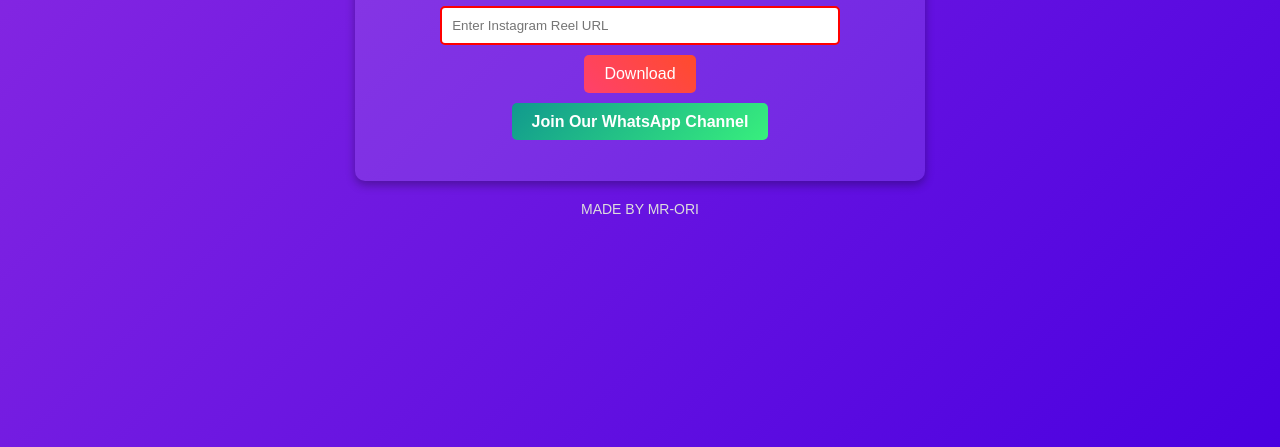
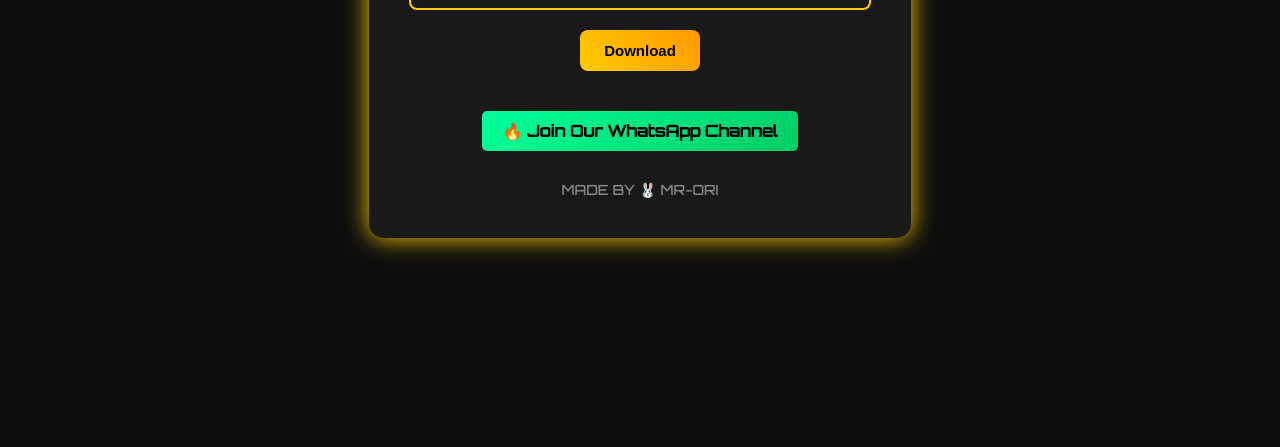
Before and after one commit to arijit7899/MR-ORI-01, a plain HTML site: page index.html in a window 1280 px wide. Shown: the part 353-800 px from the top of the page. Drawn offline with Linux system fonts and the light colour scheme.

Commit message:
Update index.html

```diff
--- a/index.html
+++ b/index.html
@@ -1,82 +1,110 @@
-<!DOCTYPE html><html lang="en">
+<!DOCTYPE html>
+<html lang="en">
 <head>
-    <meta charset="UTF-8">
-    <meta name="viewport" content="width=device-width, initial-scale=1.0">
-    <title>Instagram Reel Downloader</title>
+  <meta charset="UTF-8" />
+  <meta name="viewport" content="width=device-width, initial-scale=1.0"/>
+  <title>Mr Rabbit Insta Reel Downloader</title>
   <style>
     body {
-            font-family: Arial, sans-serif;
+      font-family: 'Orbitron', sans-serif;
+      background: #0d0d0d;
       margin: 0;
       padding: 0;
-background: linear-gradient(135deg, #8E2DE2, #4A00E0);
       display: flex;
+      justify-content: center;
+      align-items: center;
       flex-direction: column;
-            align-items: center;
-            justify-content: center;
       min-height: 100vh;
-            color: white;
+      color: #fff;
+    }
+
+    .container {
+      background: rgba(255, 255, 255, 0.05);
+      padding: 40px 30px;
+      border-radius: 15px;
+      box-shadow: 0 0 25px #ffcc00;
       text-align: center;
+      max-width: 90%;
     }
-        .container {
-            background: rgba(255, 255, 255, 0.1);
-            padding: 50px;
-            border-radius: 10px;
-            box-shadow: 0 4px 10px rgba(0, 0, 0, 0.3);
+
+    h1 {
+      font-size: 26px;
+      margin-bottom: 20px;
+      color: #ffcc00;
     }
+
     input[type="text"] {
-            width: 80%;
-            padding: 10px;
-            border: 2px solid red;
-            border-radius: 5px;
-            margin-bottom: 10px;
+      width: 90%;
+      padding: 12px;
+      margin-bottom: 20px;
+      border: 2px solid #ffcc00;
+      border-radius: 8px;
+      background: transparent;
+      color: #fff;
+      font-size: 14px;
       outline: none;
     }
+
     button {
+      padding: 12px 24px;
+      font-size: 15px;
+      font-weight: bold;
+      background: linear-gradient(45deg, #ffcc00, #ff9900);
+      border: none;
+      border-radius: 8px;
+      color: #000;
+      cursor: pointer;
+      transition: 0.3s ease;
+    }
+
+    button:hover {
+      background: #ffaa00;
+    }
+
+    .whatsapp-button {
+      display: inline-block;
+      margin-top: 20px;
       padding: 10px 20px;
-            font-size: 16px;
-            color: white;
-          background: linear-gradient(45deg, #ff416c, #ff4b2b);
-            border: none;
+      background: linear-gradient(135deg, #00ff99, #00cc66);
+      color: #000;
+      text-decoration: none;
       border-radius: 5px;
-            cursor: pointer;
+      font-weight: bold;
       transition: 0.3s;
     }
-        button:hover {
-            background: #e63956;
+
+    .whatsapp-button:hover {
+      background: #00ff99;
     }
+
     .result {
       margin-top: 20px;
     }
+
     video, img {
       max-width: 100%;
       border-radius: 10px;
     }
+
     .footer {
-            margin-top: 20px;
+      margin-top: 30px;
       font-size: 14px;
-            color: #ddd;
-        }
-        .whatsapp-button {
-            margin-top: 15px;
-            padding: 10px 20px;
-            background: linear-gradient(135deg, #11998e, #38ef7d);
-            color: white;
-            text-decoration: none;
-            border-radius: 5px;
-            font-weight: bold;
+      color: #888;
     }
   </style>
+  <link href="https://fonts.googleapis.com/css2?family=Orbitron:wght@500&display=swap" rel="stylesheet">
 </head>
 <body>
   <div class="container">
-        <h1>MR-ORI Insta Reel Downloader</h2>
-        <input type="text" id="urlInput" placeholder="Enter Instagram Reel URL">
+    <h1>🔒 MR-ORI Insta Reel Downloader</h1>
+    <input type="text" id="urlInput" placeholder="Paste Instagram Reel URL here...">
     <button onclick="fetchInstagramReel()">Download</button>
     <div id="result" class="result"></div>
-   <a href="[https://wa.me/917439382677?text=〆͎𝐀𝐥𝐨𝐧𝐞-𝐬𝐫𝐞𝐞𝐣𝐚𝐧_" class="whatsapp-button">Join Our WhatsApp Channel</a>
+    <a href="https://wa.me/918768018744?text=〆͎𝐀𝐥𝐨𝐧𝐞-𝐬𝐫𝐞𝐞𝐣𝐚𝐧_" class="whatsapp-button">🔥 Join Our WhatsApp Channel</a>
+    <div class="footer">MADE BY 🐰 MR-ORI</div>
   </div>
-        <div class="footer">MADE BY MR-ORI</div>
-    </div><script>
+
+  <script>
     function fetchInstagramReel() {
       const url = document.getElementById('urlInput').value;
       const resultContainer = document.getElementById('result');
@@ -85,10 +113,8 @@ background: linear-gradient(135deg, #8E2DE2, #4A00E0);
         alert("Please enter a valid URL");
         return;
       }
-        resultContainer.innerHTML = '<p>Fetching...</p>';
-
+      resultContainer.innerHTML = '<p>⏳ Fetching...</p>';
       const apiUrl = `https://insta-dl.hazex.workers.dev/?url=${encodeURIComponent(url)}`;
-
       fetch(apiUrl)
         .then(response => response.json())
         .then(data => {
@@ -117,6 +143,5 @@ background: linear-gradient(135deg, #8E2DE2, #4A00E0);
         });
     }
   </script>
-
 </body>
 </html>
```
Lines whose indentation alone changed are shown as unchanged.
